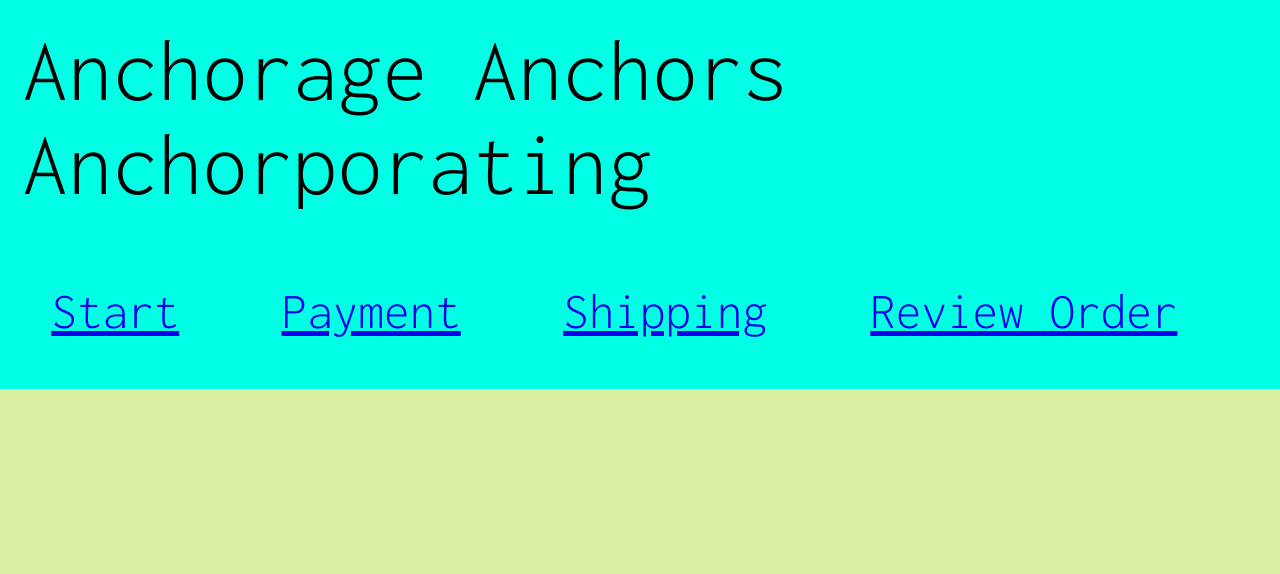
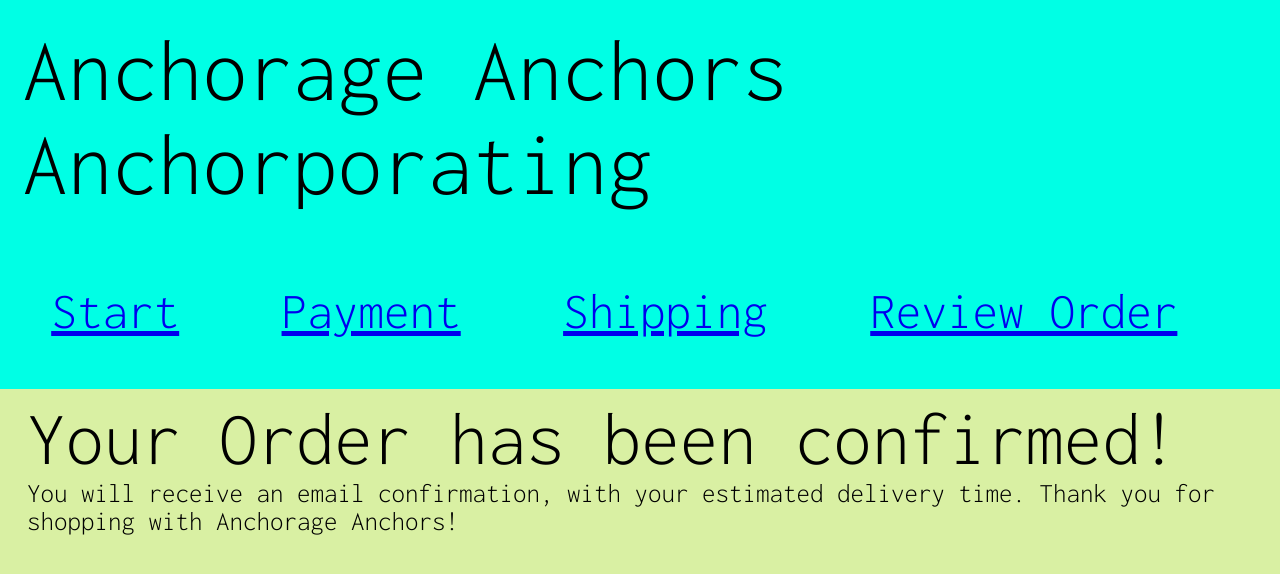
Before and after one commit to enzoferrario/Anchor-Antics, a website: page confirm/index.html in a window 1280 px wide. Drawn offline with Linux system fonts and the light colour scheme.

Commit message:
Add content to confirm order page

```diff
--- a/confirm/index.html
+++ b/confirm/index.html
@@ -27,3 +27,8 @@
         </ul>
       </nav>
     </header>
+    <main id="content">
+      <h2>Your Order has been confirmed!</h2>
+      <p>You will receive an email confirmation, with your estimated delivery time. Thank you for
+      shopping with Anchorage Anchors!</p>
+    </main>
```
